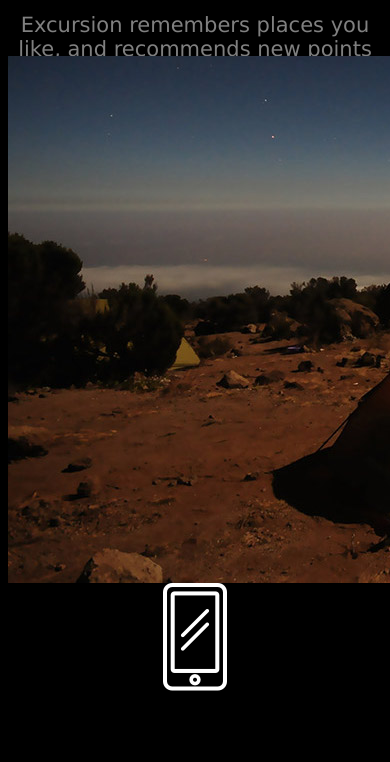
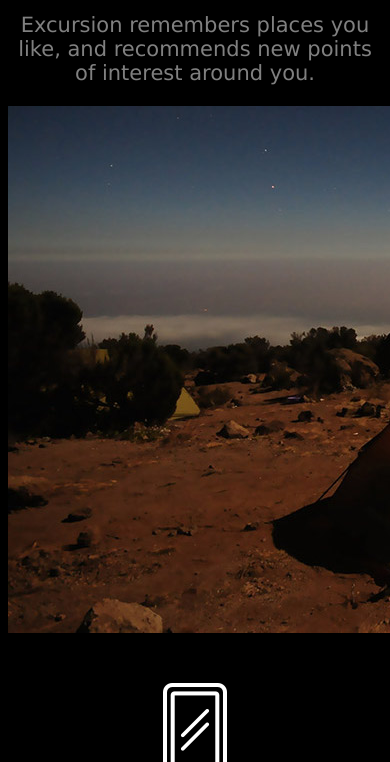
Before and after one commit to VeryExcitedGremlin/excursion, a plain HTML site: page index.html in a window 390 px wide. Shown: the part 622-1384 px from the top of the page. Drawn offline with Linux system fonts and the light colour scheme.

Commit message:
trying moving just the phone

```diff
--- a/index.html
+++ b/index.html
@@ -25,7 +25,7 @@
         </p>
 
         <img src="resources/images/camp.jpg" />
-        <img src="resources/images/phone.png" />
+        <img src="resources/images/phone.png" class='phone'/>
 
         <h2>Coming soon for iPhone and Android</h2>
 
--- a/resources/CSS/style.css
+++ b/resources/CSS/style.css
@@ -39,8 +39,11 @@ p {
 img {
     display: block;
     margin: auto;
+}
+
+img.phone {
     position: relative;
-    bottom: 50px;
+    top: 50px;
 }
 
 p.copy {
```
